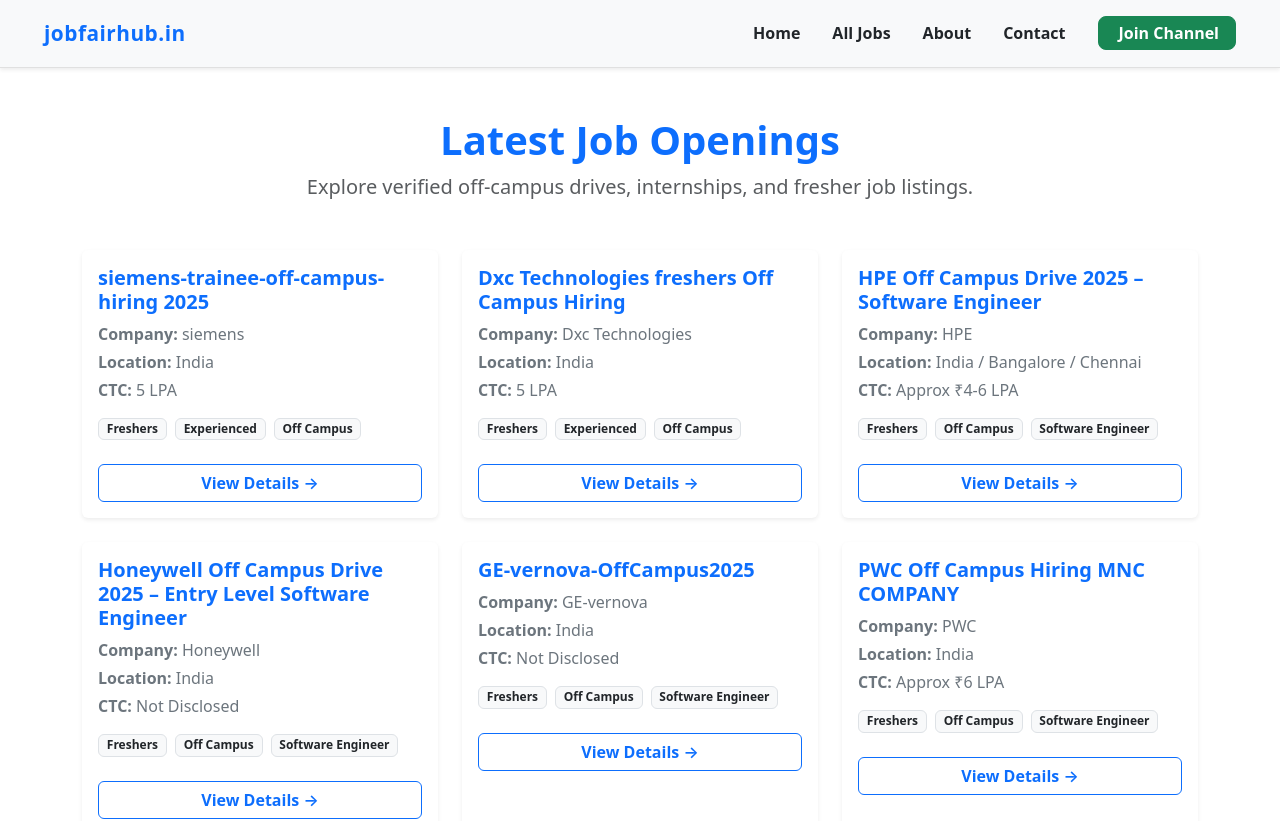
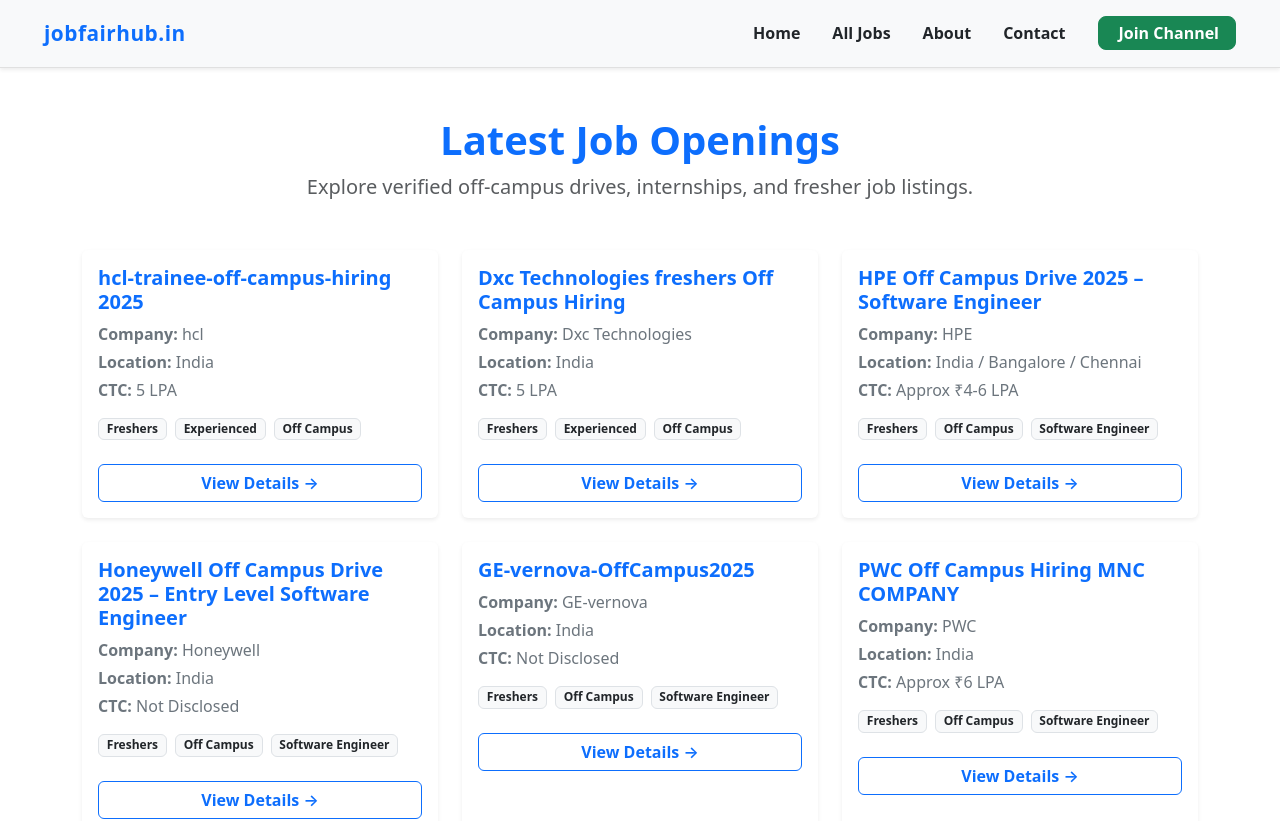
Before and after one commit to Nandinigowda18/JobFairHub, a React (Vite) app: page /jobs in a window 1280 px wide. Shown: the top 821 px of the page. Built offline with nearby package versions, Linux system fonts and the light colour scheme.

Commit message:
fix: addede hcl

```diff
--- a/src/data/JobsData.js
+++ b/src/data/JobsData.js
@@ -1,15 +1,15 @@
 export const jobs = [
   {
-    id: "siemens-trainee-off-campus-hiring",
-    title: "siemens-trainee-off-campus-hiring 2025",
-    company: "siemens",
-    category: "Freshers, Experinced",
+    id: "hcl-trainee-off-campus-hiring",
+    title: "hcl-trainee-off-campus-hiring 2025",
+    company: "hcl",
+    category: "Freshers",
     location: "India",
     salary: "5 LPA",
-    applyLink: "https://jobs.siemens.com/en_US/externaljobs/JobDetail/484674?source=LinkedIn&sourceType=PREMIUM_POST_SITE",
+    applyLink: "https://forms.office.com/pages/responsepage.aspx?id=N-edGDrJWk-LaG9MqZQZEn_4YzJg3wtMqTZGj64AarhURTRYNllGQTlMV1kxU0o0VFc2SU5DOThOTi4u&route=shorturl&fbclid=PAVERFWAOCu8JleHRuA2FlbQIxMABzcnRjBmFwcF9pZA8xMjQwMjQ1NzQyODc0MTQAAafnxGTFrit66pBw2tYn7Sx5Ti3PFqG2usKrV7jAtoSYKog0XC1wnem0PuRR1g_aem_ZfZlSy0JUKjkT1Yr6kaDxw",
     description: "",
     views: "1,308",
-    postDate: "November 13, 2025",
+    postDate: "November 19, 2025",
    tags: ["Freshers", "Experienced","Off Campus", "Software Engineer", "Internship"],
   },
   {
```
